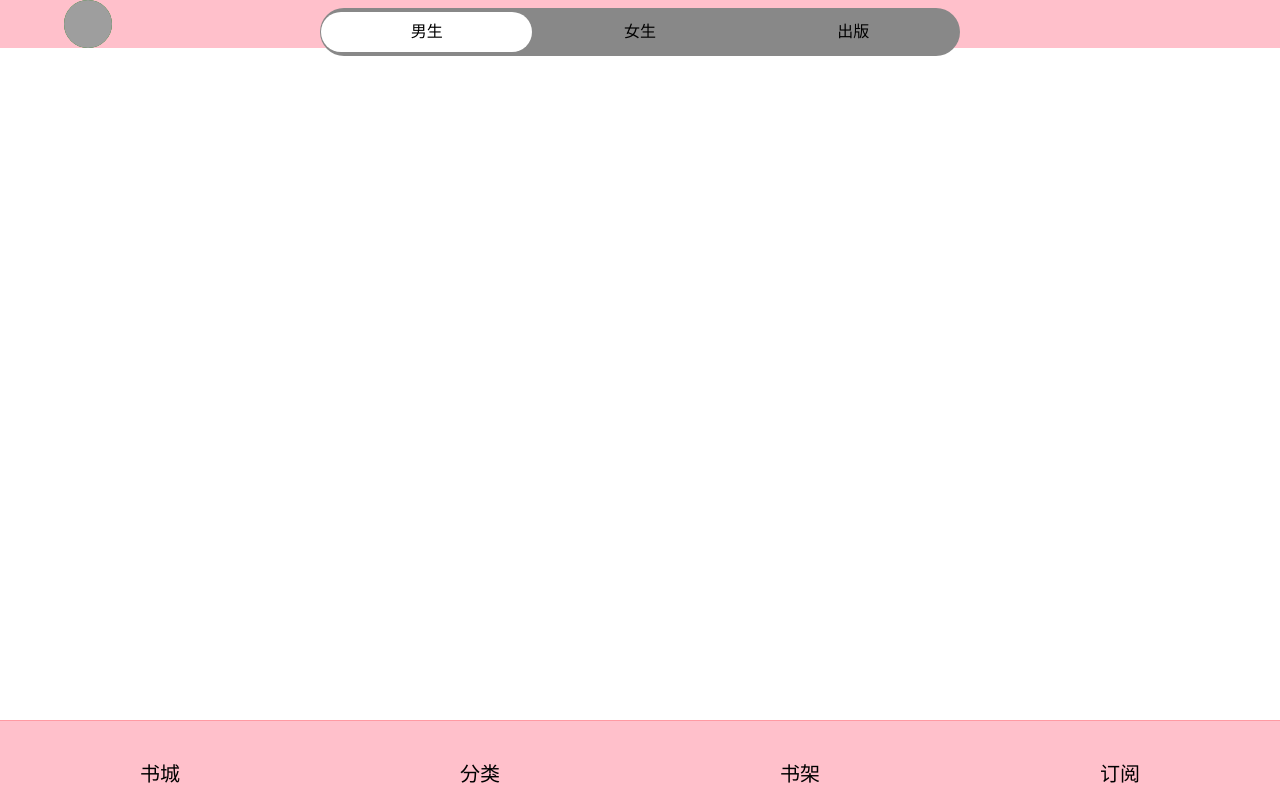
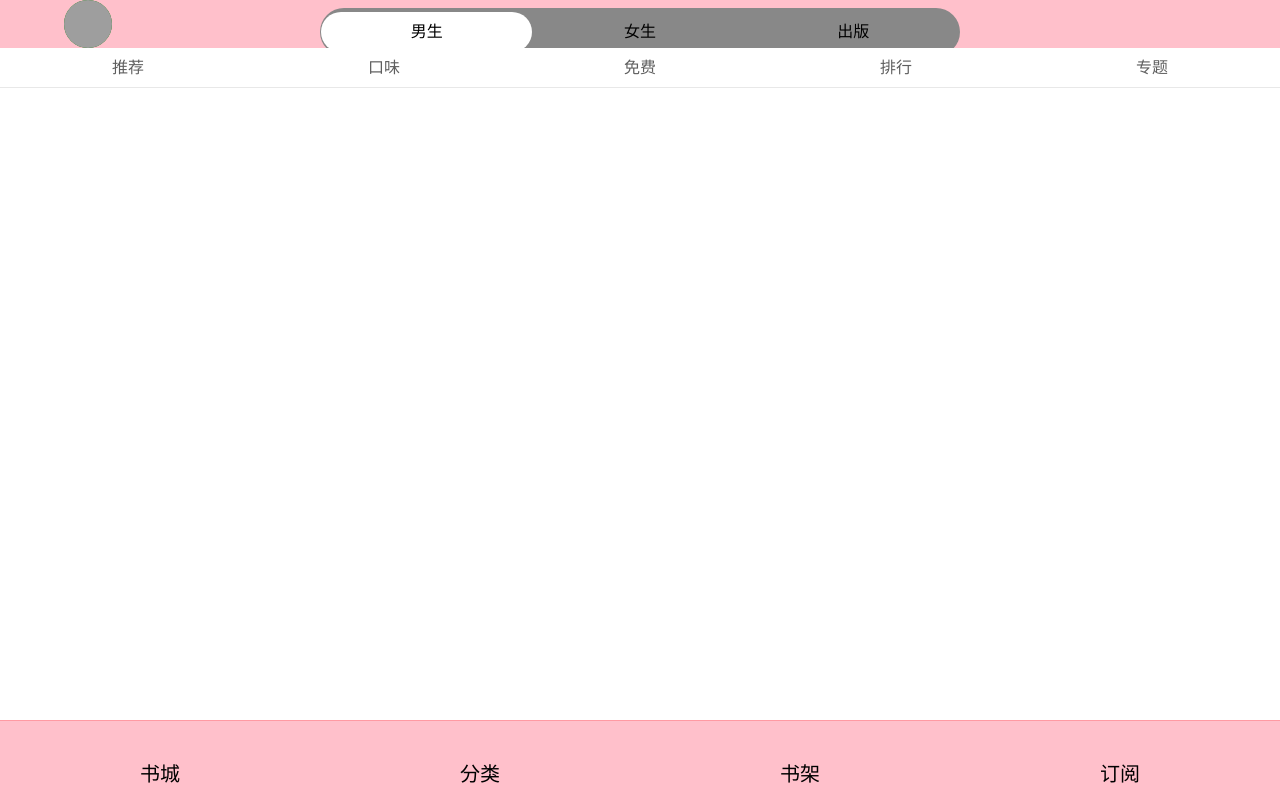
Before and after one commit to Huzhangjie/qs_vue, a Vue app in the folder vue-reader/: page /#/bookStore in a window 1280 px wide. Built offline with nearby package versions, Linux system fonts and the light colour scheme; grey boxes are pictures that could not be loaded; a small style sheet from the web is missing.

Commit message:
向书城页面组件中注册 types-tab 组件

```diff
--- a/vue-reader/src/pages/bookstore.vue
+++ b/vue-reader/src/pages/bookstore.vue
@@ -1,14 +1,18 @@
 <template>
   <div>
     <header-tab />
+    <types-tab />
+    <router-view />
   </div>
 </template>
 
 <script>
 import headerTab from '@/components/HeaderTab'
+import typesTab from '@/components/typesTab'
 export default {
   components: {
-    headerTab
+    headerTab,
+    typesTab
   }
 }
 </script>
```
